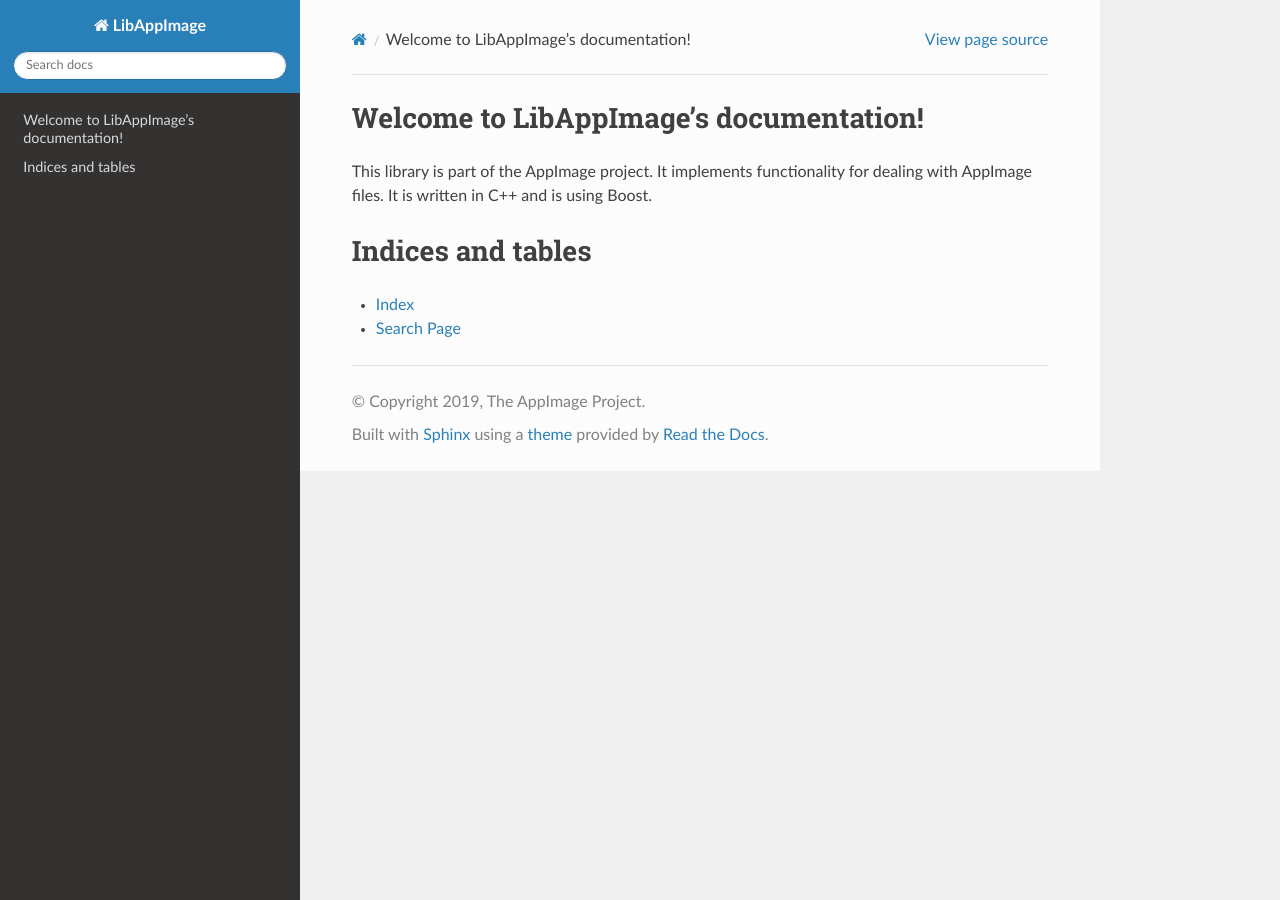
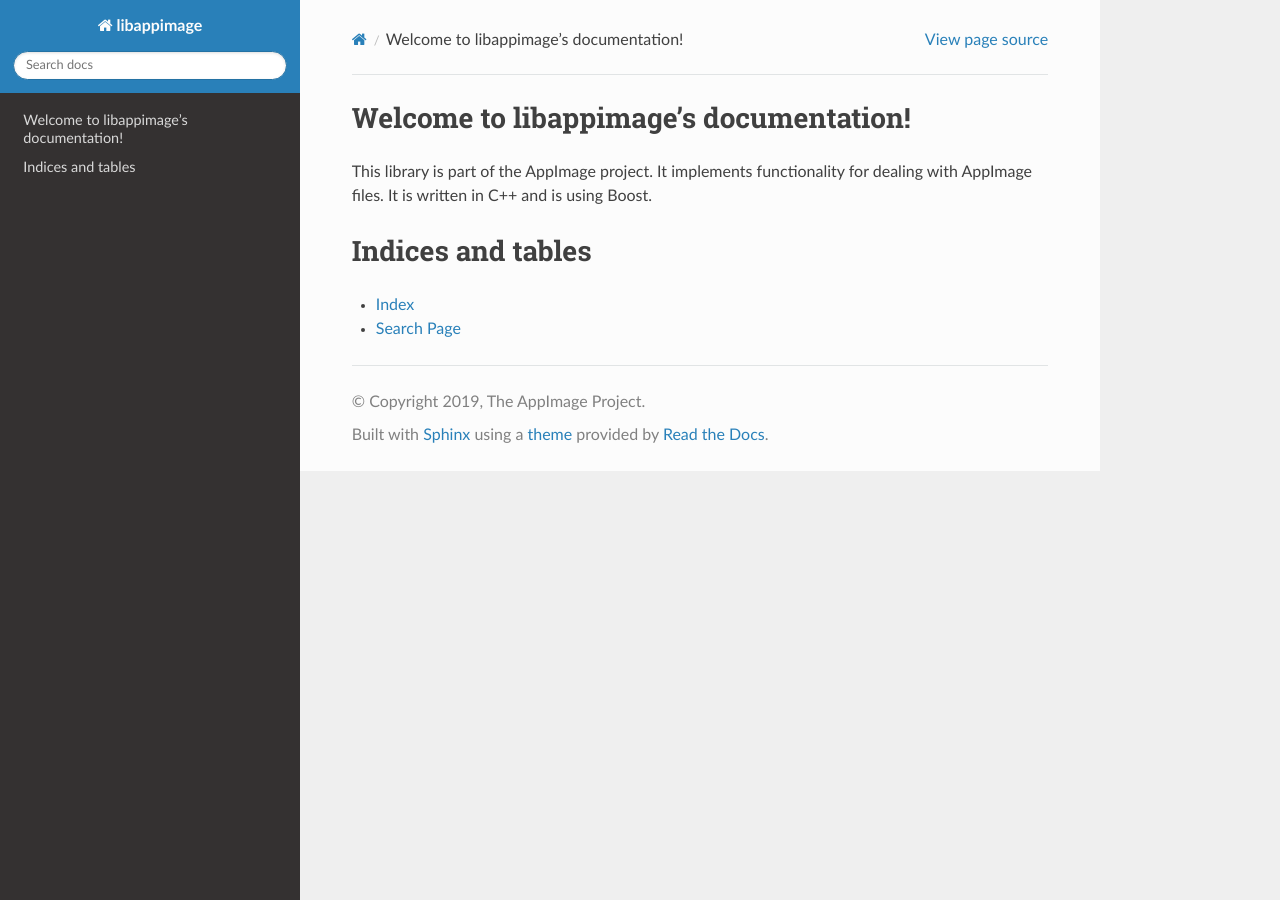
Before and after one commit to AppImageCommunity/libappimage, a Sphinx documentation site: the page built from docs/index.rst, in a window 1280 px wide. Built offline with Sphinx 7.4.7 and the Read the Docs theme 2.0.0, drawn with Linux system fonts in a browser that asks for light colours; pages that are not in the unit, such as notebooks, are missing from menus.

Commit message:
Use libappimage instead of LibAppImage

```diff
--- a/docs/conf.py
+++ b/docs/conf.py
@@ -17,7 +17,7 @@
 
 # -- Project information -----------------------------------------------------
 
-project = 'LibAppImage'
+project = 'libappimage'
 copyright = '2019, The AppImage Project'
 author = 'The AppImage Project'
 
@@ -36,7 +36,7 @@
 
 # Setup the breathe extension
 breathe_projects = {
-    "LibAppImage": "./doxyoutput/xml"
+    "libappimage": "./doxyoutput/xml"
 }
 
 # Setup the exhale extension
@@ -44,7 +44,7 @@
     # These arguments are required
     "containmentFolder": "./api",
     "rootFileName": "library_root.rst",
-    "rootFileTitle": "LibAppImage API",
+    "rootFileTitle": "libappimage API",
     "doxygenStripFromPath": "..",
     # Suggested optional arguments
     "createTreeView": True,
@@ -59,7 +59,7 @@
 # Tell sphinx what the pygments highlight language should be.
 highlight_language = 'cpp'
 
-breathe_default_project = "LibAppImage"
+breathe_default_project = "libappimage"
 
 # Add any paths that contain templates here, relative to this directory.
 templates_path = ['_templates']
--- a/docs/index.rst
+++ b/docs/index.rst
@@ -1,9 +1,9 @@
-.. LibAppImage documentation master file, created by
+.. libappimage documentation master file, created by
    sphinx-quickstart on Fri May 31 17:03:51 2019.
    You can adapt this file completely to your liking, but it should at least
    contain the root `toctree` directive.
 
-Welcome to LibAppImage's documentation!
+Welcome to libappimage's documentation!
 =======================================
 
 This library is part of the AppImage project. It implements functionality for dealing with AppImage files.
```
